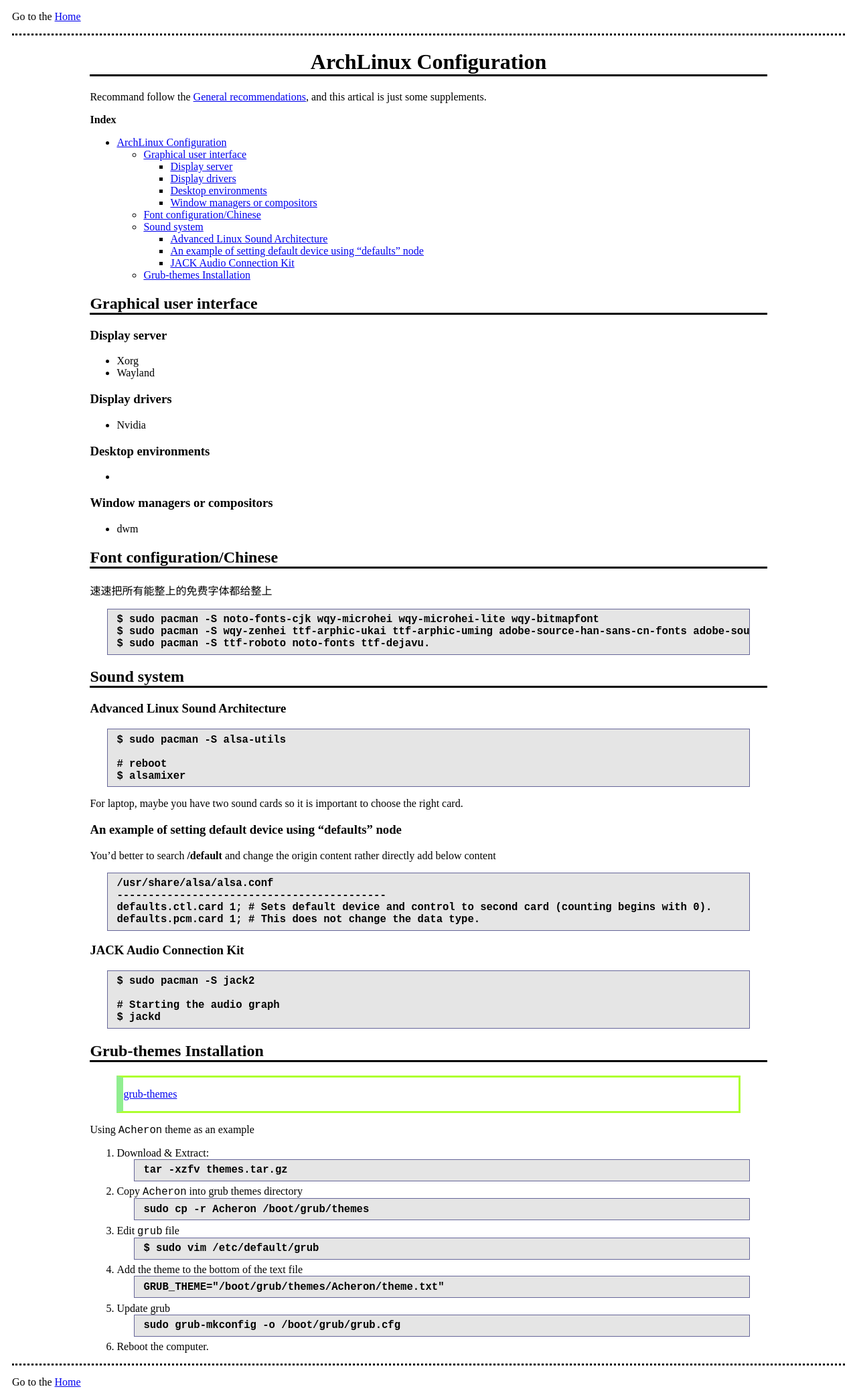
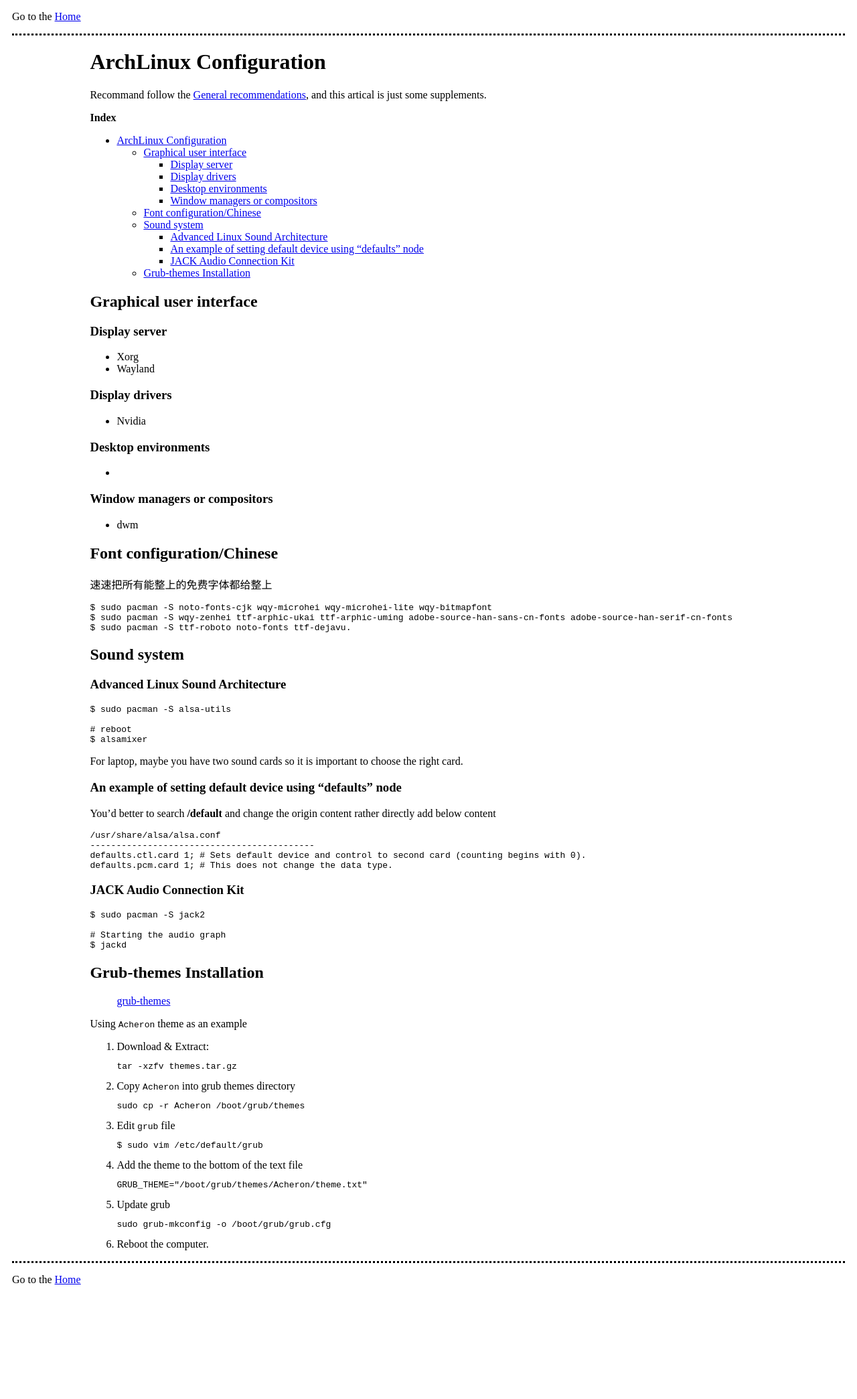
Before and after one commit to WGZ-W/wgz-w.github.io, a Jekyll site: the page built from _posts/ArchLinux/2024-10-11-configuration.md, in a window 1280 px wide. Shown: the whole page at 67% size. Built offline with Jekyll 4.4.1, drawn with Linux system fonts in a browser that asks for light colours; after the commit the page ends 1936 px from its top, so only the background shows below that.

Commit message:
set css about blockquote

```diff
--- a/assets/css/markdown.css
+++ b/assets/css/markdown.css
@@ -5,13 +5,13 @@
     font-family: 'Franklin Gothic Medium', 'Arial Narrow', Arial, sans-serif;
 }
 
-code {
+.code {
     padding: auto;
     height: auto;
     font-size: larger;
 }
 
-pre {
+.pre {
     background-color: #e5e5e5;
     border: 1px solid #666699;
       /* border: 1px dotted #666699; */
@@ -22,16 +22,16 @@
 }
 
 
-h1 {
+.h1 {
     border-bottom: solid;
     text-align: center;
 }
 
-h2 {
+.h2 {
     border-bottom: solid;
 }
 
-blockquote {
+.blockquote {
     color: greenyellow;
     border-style: solid;
     border-left-width: 10px;
```
